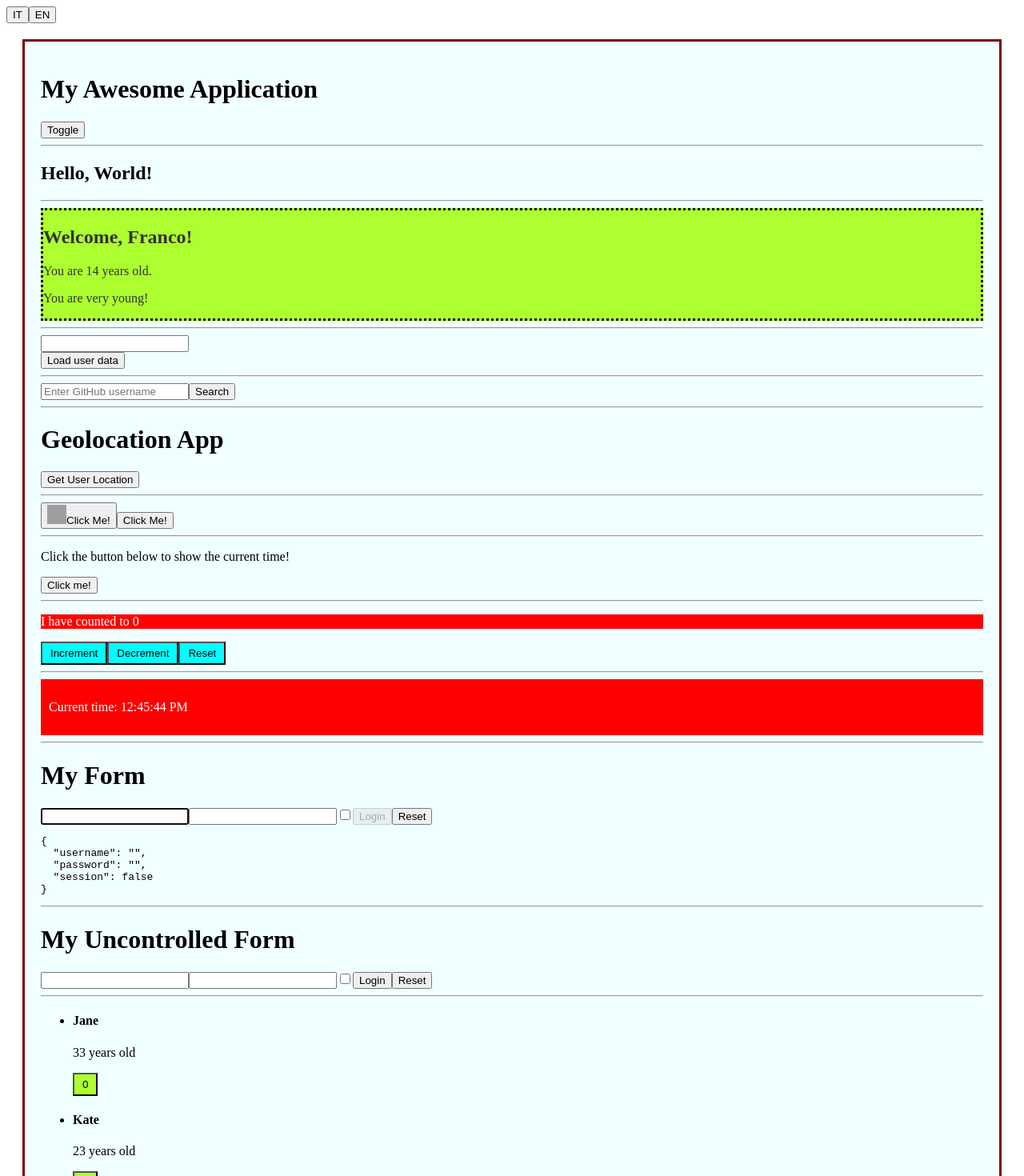
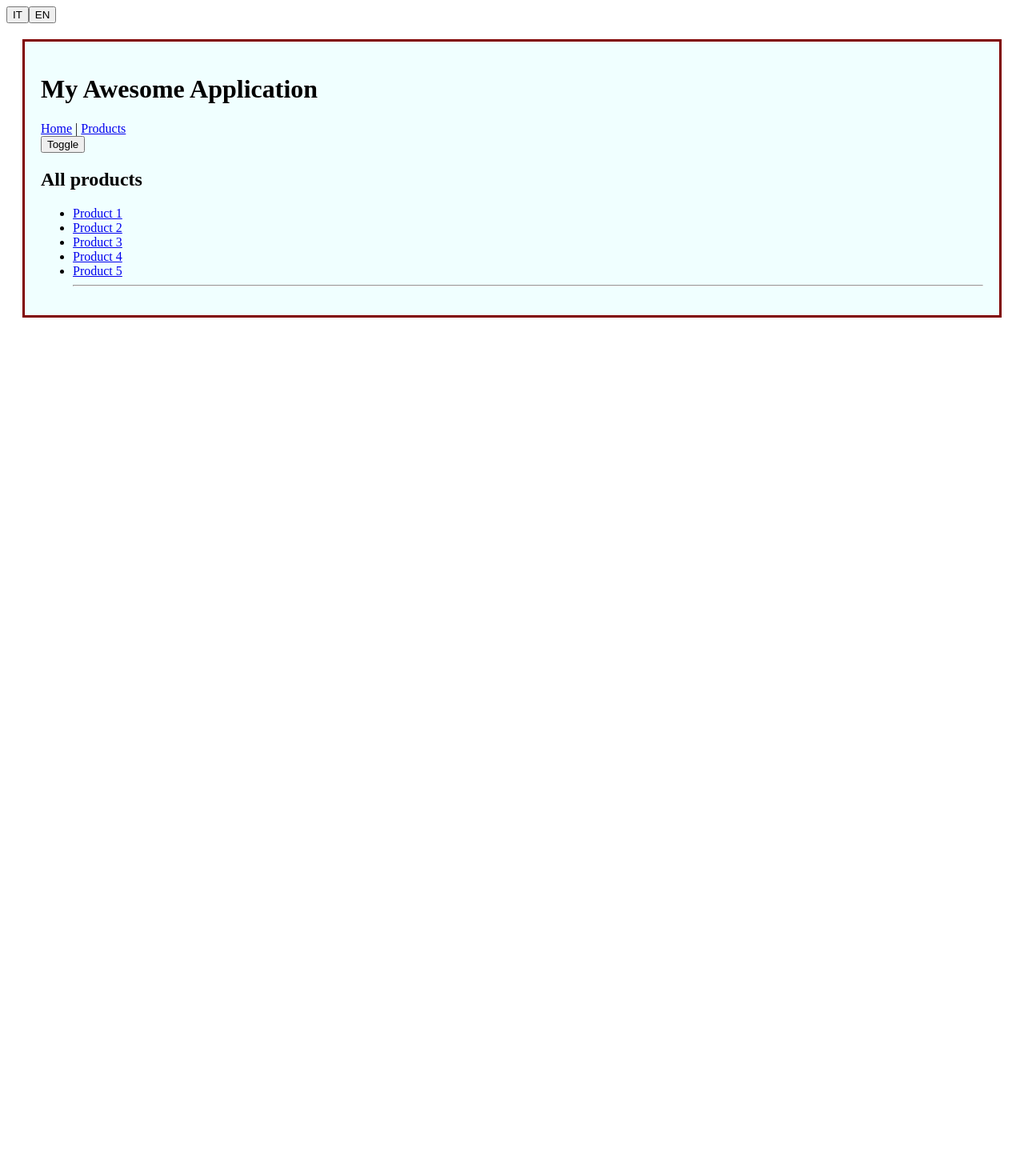
Before and after one commit to irvingose/vite-project, a React (Vite) app: page /products in a window 1280 px wide. Shown: the top 1470 px of the page at 80% size. After the commit the page ends 800 px from the top, so only its background shows below. Built offline with nearby package versions, Linux system fonts and the light colour scheme; grey boxes are pictures that could not be loaded.

Commit message:
feat: added routes

```diff
--- a/package.json
+++ b/package.json
@@ -14,6 +14,7 @@
     "react": "^18.2.0",
     "react-bootstrap": "^2.10.2",
     "react-dom": "^18.2.0",
+    "react-router-dom": "^6.23.1",
     "sass": "^1.77.0"
   },
   "devDependencies": {
--- a/src/App.jsx
+++ b/src/App.jsx
@@ -1,20 +1,15 @@
 import { Welcome } from "./Welcome";
-import { HelloWorld } from "./HelloWorld";
-import { AlertClock } from "./AlertClock";
 import { Counter } from "./Counter";
 import { Clock } from "./Clock";
-import { MouseClicker } from "./MouseClicker";
 import { MyForm } from "./MyForm";
-import { MyUncontrolledForm } from "./MyUncontrolledForm";
-import { MyList } from "./MyList";
-import { Color } from "./Color";
 import { ToDoList } from "./ToDoList";
 import { Container } from "./Container";
-import { LanguageContext } from "./LanguageContext";
 import { useState } from "react";
 import { GithubUser } from "./GithubUser";
-import { GithubUsers } from "./GithubUsers";
 import { UseCurrentLocation } from "./useCurrentLocation";
+import { Link, Route, Routes } from "react-router-dom";
+import { Catalogue } from "./Catalogue";
+import { Product } from "./Product";
 
 export function App() {
   const [language, setLanguage] = useState("en");
@@ -28,56 +23,40 @@ export function App() {
     <div>
       <button onClick={() => handleSetLanguage("it")}>IT</button>
       <button onClick={() => handleSetLanguage("en")}>EN</button>
-      <Container title={<h1>My Awesome Application</h1>}>
-        <LanguageContext.Provider value={language}>
-          <hr />
-          <HelloWorld />
-          <hr />
-          <Welcome name="Franco" age={"14"} />
-          <hr />
-          <input
-            value={username}
-            onChange={(e) => setUsername(e.target.value)}
+      <Container
+        title={
+          <div>
+            <div>
+              <h1>My Awesome Application</h1>
+              <Link to="/">Home</Link> | <Link to="products">Products</Link>
+            </div>
+          </div>
+        }
+      >
+        <Routes>
+          <Route path="/" element={<Welcome />} />
+          <Route path="products" element={<Catalogue />} />
+          <Route index element={<p>Please select a product.</p>} />
+          <Route path=":id" element={<Product />} />
+          <Route
+            path="*"
+            element={
+              <div>
+                <p>Not found</p>
+                <Link to="/">Go home</Link>
+              </div>
+            }
           />
-          <GithubUser username="irvingose" />
-          <hr />
-          <GithubUsers />
-          <hr />
-          <UseCurrentLocation />
-          <hr />
-          <MouseClicker />
-          <hr />
-          <AlertClock />
-          <hr />
-          <Counter />
-          <hr />
-          <Clock />
-          <hr />
-          <MyForm />
-          <hr />
-          <MyUncontrolledForm />
-          <hr />
-          <MyList
-            items={[
-              { id: 1, name: "Jane", age: 33 },
-              { id: 2, name: "Kate", age: 23 },
-              { id: 3, name: "John", age: 34 },
-              { id: 4, name: "Billy", age: 43 },
-              { id: 5, name: "Jimmy", age: 73 },
-            ]}
-          />
-          <hr />
-          <Color
-            items={[
-              { id: 1, name: "Red" },
-              { id: 2, name: "Green" },
-              { id: 3, name: "JBlue" },
-            ]}
-          />
-          <hr />
-          <ToDoList />
-        </LanguageContext.Provider>
+          <Route path="login" element={<MyForm />} />
+          <Route path="counter" element={<Counter />} />
+          <Route path="users/:username" element={<GithubUser />} />
+          <Route path="clock" element={<Clock />} />
+          <Route path="location" element={<UseCurrentLocation />} />
+          <Route path="todolist" element={<ToDoList />} />
+        </Routes>
       </Container>
     </div>
   );
 }
+
+export default App;
--- /dev/null
+++ b/src/Catalogue.jsx
@@ -0,0 +1,29 @@
+import { React } from "react";
+import { Link, Outlet } from "react-router-dom";
+
+export function Catalogue() {
+  return (
+    <div>
+      <h2>All products</h2>
+      <ul>
+        <li>
+          <Link to="/products/1">Product 1</Link>
+        </li>
+        <li>
+          <Link to="/products/2">Product 2</Link>
+        </li>
+        <li>
+          <Link to="/products/3">Product 3</Link>
+        </li>
+        <li>
+          <Link to="/products/4">Product 4</Link>
+        </li>
+        <li>
+          <Link to="/products/5">Product 5</Link>
+        </li>
+        <hr />
+      </ul>
+      <Outlet />
+    </div>
+  );
+}
--- /dev/null
+++ b/src/FilteredList.jsx
@@ -0,0 +1,5 @@
+export function FilteredList() {
+  const items = [{ name: "Alice", id: 1, age: 30 }];
+
+  return <div></div>;
+}
--- a/src/GithubUser.jsx
+++ b/src/GithubUser.jsx
@@ -1,7 +1,7 @@
-import { useGithubUser } from "./useGithubUser";
+import { UseGithubUser } from "./UseGithubUser";
 
 export function GithubUser({ username }) {
-  const { data, error, loading, onFetchUser } = useGithubUser(username);
+  const { data, error, loading, onFetchUser } = UseGithubUser(username);
 
   function handleGetUserData() {
     onFetchUser(username);
--- /dev/null
+++ b/src/Product.jsx
@@ -0,0 +1,12 @@
+import { useParams } from "react-router-dom";
+
+export function Product() {
+  const { id } = useParams();
+
+  return (
+    <div>
+      <h3>Product {id}</h3>
+      <Link to="/products">Back</Link>
+    </div>
+  );
+}
--- /dev/null
+++ b/src/Root.jsx
@@ -0,0 +1,10 @@
+import { BrowserRouter } from "react-router-dom";
+import { App } from "./App";
+
+export function Root() {
+  return (
+    <BrowserRouter>
+      <App />
+    </BrowserRouter>
+  );
+}
--- a/src/Welcome.jsx
+++ b/src/Welcome.jsx
@@ -1,3 +1,4 @@
+import { Link } from "react-router-dom";
 import { HelloWorld } from "./HelloWorld";
 
 export function Welcome({ name, age }) {
@@ -16,6 +17,7 @@ export function Welcome({ name, age }) {
       {age !== undefined}
       {age > 65 ? <p>You're old.</p> : null}
       {age > 18 && age < 65 && name === "John" ? <p>Welcome, John!</p> : null}
+      <Link to="/login">Login to the app:</Link>
     </div>
   );
 }
--- a/src/index.jsx
+++ b/src/index.jsx
@@ -2,9 +2,11 @@ import { StrictMode } from "react";
 import { App } from "./App";
 import { createRoot } from "react-dom/client";
 import "./index.scss";
+import { BrowserRouter } from "react-router-dom";
+import { Root } from "./Root";
 
 createRoot(document.getElementById(`root`)).render(
-  <StrictMode>
+  <BrowserRouter>
     <App />
-  </StrictMode>
+  </BrowserRouter>
 );
--- a/src/useCounter.jsx
+++ b/src/useCounter.jsx
@@ -1,19 +1,22 @@
-import { useState } from "react";
+import { useCallback, useState } from "react";
 
 export function useCounter(initialValue = 0) {
   const [counter, setCounter] = useState(initialValue);
 
-  function handleCounterIncrement() {
+  const handleCounterIncrement = useCallback(function handleCounterIncrement() {
     setCounter((c) => c + 1);
-  }
+  }, []);
 
-  function handleCounterDecrement() {
+  const handleCounterDecrement = useCallback(function handleCounterDecrement() {
     setCounter((c) => c - 1);
-  }
+  }, []);
 
-  function handleCounterReset() {
-    setCounter(initialValue);
-  }
+  const handleCounterReset = useCallback(
+    function handleCounterReset() {
+      setCounter(initialValue);
+    },
+    [initialValue]
+  );
 
   return {
     counter: counter,
--- a/src/useGithubUser.jsx
+++ b/src/useGithubUser.jsx
@@ -1,6 +1,6 @@
 import { useEffect, useState } from "react";
 
-export function useGithubUser(username) {
+export function UseGithubUser(username) {
   const [data, setData] = useState(null);
   const [loading, setLoading] = useState(false);
   const [error, setError] = useState(null);
```
Also changed, not shown: src/Enter.jsx (added, +18 -0 lines), 1 other file (tests, documents, lock files or other folders).
